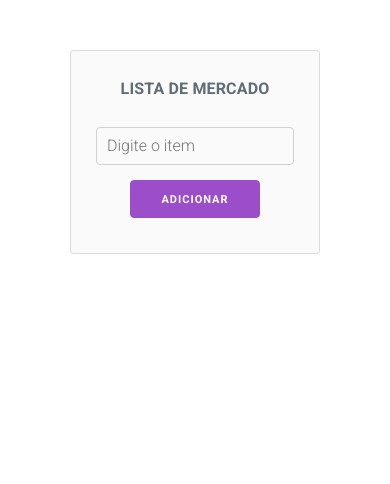
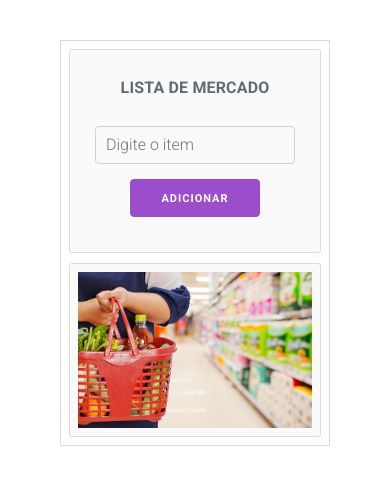
Before and after one commit to ocariocawebdesign/lista-mercado, a plain HTML site: page index.html in a window 390 px wide. Drawn offline with nearby package versions, Linux system fonts and the light colour scheme.

Commit message:
Novas alterações

```diff
--- a/array.js
+++ b/array.js
@@ -76,6 +76,10 @@ marcasArray.forEach((item, index, array) =>{
 const listaTarefas = document.querySelector("#listaTarefas");
 const inputTarefas = document.querySelector("#inputTarefa");
 const button01 = document.querySelector("#button01");
+const button02 = document.querySelector("#button02");
+const resultado = document.querySelector("#resultado");
+
+
 
 let tarefas = JSON.parse(localStorage.getItem("lista_tarefas")) || [];
 
@@ -118,6 +122,7 @@ function deleteTarefas(posicao) {
   salvarStorage();
 }
 
+
 function salvarStorage() {
   localStorage.setItem("lista_tarefas", JSON.stringify(tarefas));
 }
--- a/index.html
+++ b/index.html
@@ -23,13 +23,15 @@
         display: flex;
         flex-direction: column;
         width: 100%;
-        padding: 5rem;
+        padding: 4rem;
         justify-content: center;
         align-items: center;
       }
 
       li {
         list-style: outside;
+        font-size: 18px;
+        font-weight: normal;
       }
 
       .bolder-uppercase {
@@ -37,8 +39,18 @@
         text-transform: uppercase;
       }
 
+      #box-principal {
+        display: grid;
+        grid-template-columns: 80% 20%;
+        gap: 10px;
+        grid-template-rows: auto;
+        padding: 0.8rem;
+        border: #dddada 1px solid;
+      }
+
       #box01 {
         display: flex;
+        width: 100%;
         flex-direction: column;
         justify-content: center;
         align-items: center;
@@ -47,11 +59,60 @@
         background-color: #fafafa;
         padding: 2.5rem;
       }
+
+      #box02 {
+        display: flex;
+        width: 95%;
+        flex-direction: column;
+        justify-content: center;
+        align-items: center;
+        background-color: #fafafa;
+        padding: 0.8rem;
+        border: 1px solid #dddada;
+        border-radius: 3px;
+      }
+      img-border {
+        width: 100%;
+
+        border: 2px solid #dadada;
+        border-radius: 3px;
+      }
+
+      #resultato {
+        width: 50%;
+        height: auto;
+        border: 1px solid#dddada;
+      }
+
+      @media (min-width: 360px) and (max-width: 740px) {
+        #box-principal {
+          display: block !important;
+          grid-template-columns: 80% 20%;
+
+          padding: 0.8rem;
+          border: #dddada 1px solid;
+        }
+
+        #box02 {
+        display: flex;
+        width: 100%;
+        flex-direction: column;
+        justify-content: center;
+        align-items: center;
+        background-color: #fafafa;
+        margin-top:1rem;
+
+        border: 1px solid #dddada;
+        border-radius: 3px;
+      }
+
+
+      }
     </style>
 
     <div id="app">
       <div class="container">
-        <div class="row">
+        <div id="box-principal" class="">
           <div id="box01" class="columns">
             <span class="bolder-uppercase">Lista de Mercado</span>
             <ul id="listaTarefas"></ul>
@@ -65,7 +126,15 @@
             </select>-->
             <input id="inputTarefa" type="text" placeholder="Digite o item" />
             <button id="button01" type="button">Adicionar</button>
-            <div id="resultado"></div>
+          </div>
+
+          <!--Box02-->
+
+          <div id="box02" class="columns">
+            <img class="img-border" src="img/benchmark.jpg" alt="" />
+            <span class="bolder-uppercase"></span>
+            <!--<div id="resultado"></div>
+            <button id="button02" type="button">Copiar</button>-->
           </div>
         </div>
       </div>
```
Also changed, not shown: img/benchmark.jpg (added).
